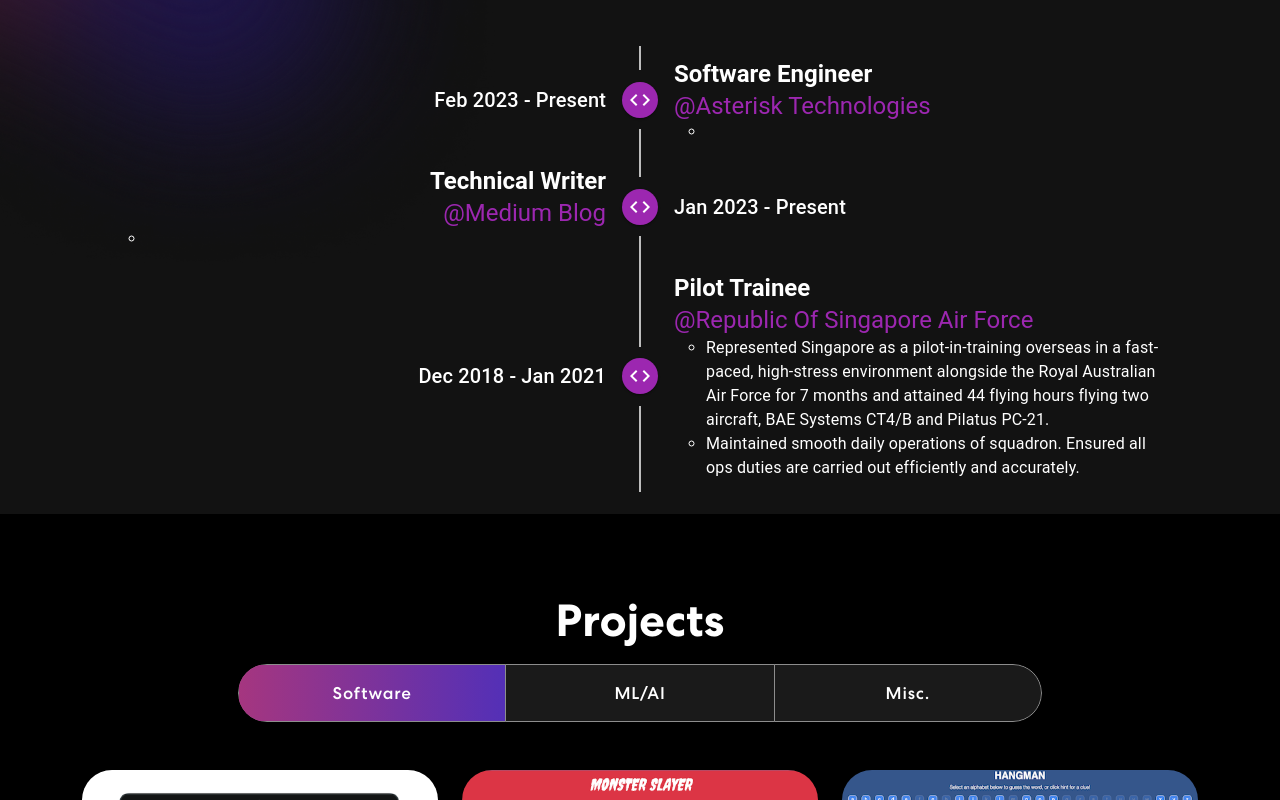
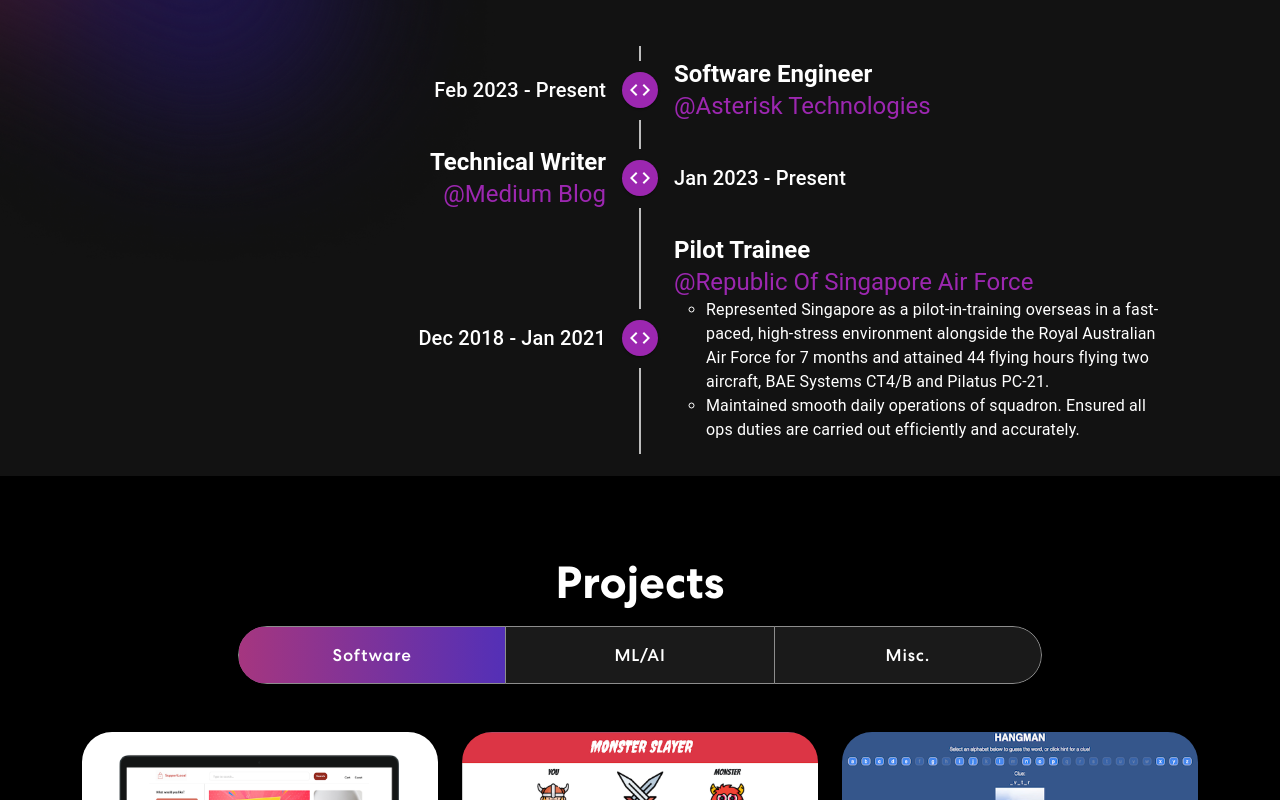
Before and after one commit to xavierkoo/xavierkoo.github.io, a React (Create React App) app: page / in a window 1280 px wide. Shown: the part 1600-2400 px from the top of the page. Built offline with nearby package versions, Linux system fonts and the light colour scheme; what react-cursor-custom would draw is missing.

Commit message:
feat: update bullet points

```diff
--- a/src/components/Experience.js
+++ b/src/components/Experience.js
@@ -42,9 +42,7 @@ export const Experience = () => {
                                     <Typography  fontWeight="bold" variant="h5" component="span">
                                     Software Engineer <Typography variant="h5" color="secondary">@Asterisk Technologies</Typography>
                                     </Typography>
-                                    <ul>
-                                        <li><Typography></Typography></li> {/* TODO: add description */}
-                                    </ul>
+                                        <Typography></Typography> {/* TODO: add description in list */}
                                     </TimelineContent>
                                 </TimelineItem>
                                 <TimelineItem>
@@ -67,9 +65,7 @@ export const Experience = () => {
                                     <Typography  fontWeight="bold" variant="h5" component="span">
                                     Technical Writer <Typography variant="h5" color="secondary">@Medium Blog</Typography>
                                     </Typography>
-                                    <ul>
-                                        <li><Typography></Typography></li> {/* TODO: add description */}
-                                    </ul>
+                                        <Typography></Typography> {/* TODO: add description in list */}
                                     </TimelineContent>
                                 </TimelineItem>
                                 <TimelineItem>
```
